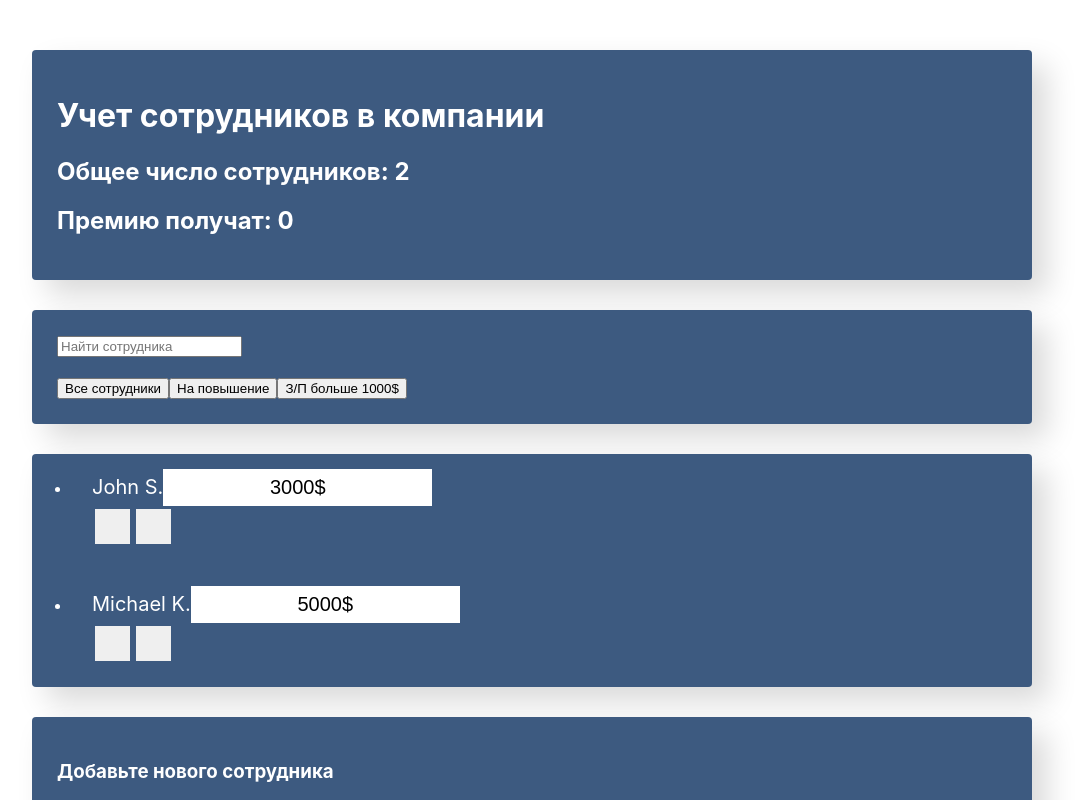
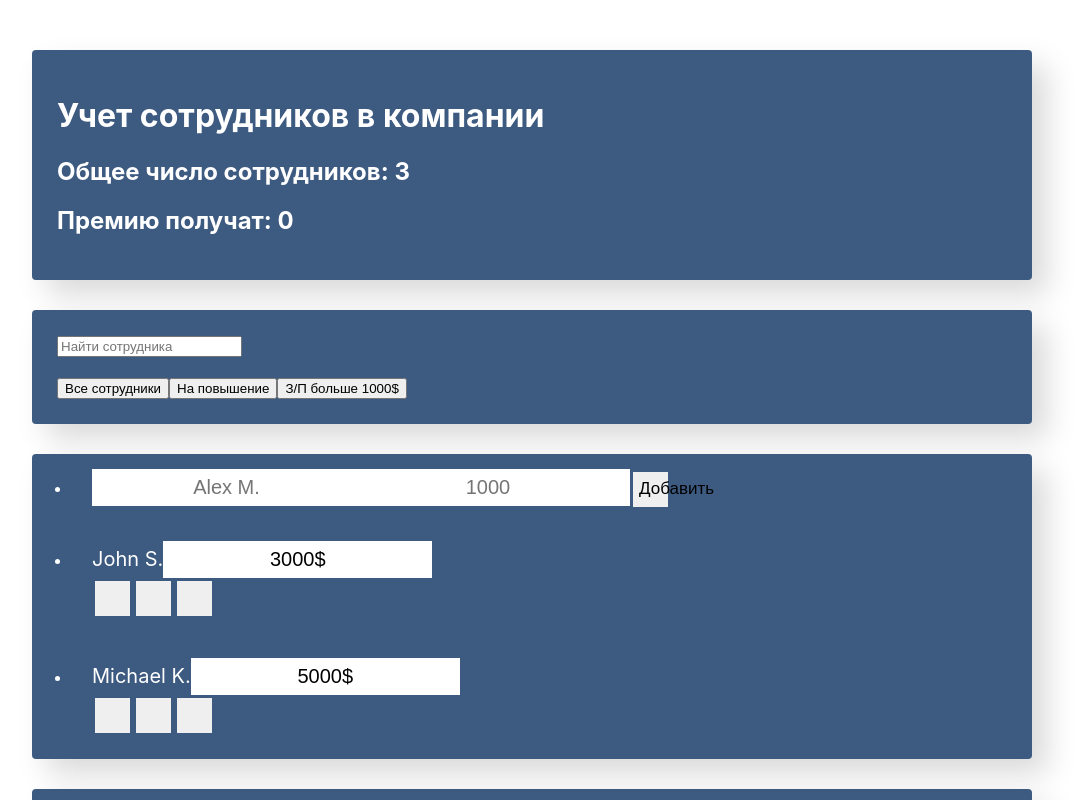
Before and after one commit to makrenka/ToDo-project-react, a React (Create React App) app: page / in a window 1280 px wide. Both pictures are taken after a click on the button 261 px from the left and 526 px from the top of the page. Shown: the top 800 px of the page, without its empty margins (108-1192 px from the left). Built offline with nearby package versions, Linux system fonts and the light colour scheme; the HTML template or start-up script is replaced by a standard one.

Commit message:
add editting items

```diff
--- a/src/components/app/app.jsx
+++ b/src/components/app/app.jsx
@@ -14,9 +14,9 @@ export class App extends Component {
 
     this.state = {
       data: [
-        { name: "Alex M.", salary: 1000, id: 1, rise: false, increase: false, },
-        { name: "John S.", salary: 3000, id: 2, rise: false, increase: false, },
-        { name: "Michael K.", salary: 5000, id: 3, rise: false, increase: false, },
+        { name: "Alex M.", salary: 1000, id: 1, rise: false, increase: false, isEdditing: false },
+        { name: "John S.", salary: 3000, id: 2, rise: false, increase: false, isEdditing: false },
+        { name: "Michael K.", salary: 5000, id: 3, rise: false, increase: false, isEdditing: false },
       ],
       value: '',
       filter: 'all',
@@ -35,7 +35,14 @@ export class App extends Component {
     this.setState(({ data }) => ({
       data: [...data, newItem],
     }));
-  }
+  };
+
+  editItem = (id, name, salary) => {
+    this.setState(({ data }) => ({
+      data: data.map((item) =>
+        item.id === id ? { ...item, name, salary } : item),
+    }));
+  };
 
   // onToggleIncrease = (id) => {
   // длинный метод
@@ -118,6 +125,7 @@ export class App extends Component {
           data={this.filterItems(this.searchItems(data, value), filter)}
           onDelete={this.deleteItem}
           onToggleProp={this.onToggleProp}
+          editItem={this.editItem}
         />
         <EmployeesAddForm onAddItem={this.addItem} />
       </div>
--- a/src/components/employees-list-item/employees-list-item.jsx
+++ b/src/components/employees-list-item/employees-list-item.jsx
@@ -1,18 +1,72 @@
 import classNames from 'classnames';
+import { Component } from 'react';
 import './employees-list-item.css';
 
-export const EmployeesListItem = ({
+export class EmployeesListItem extends Component {
+  constructor(props) {
+    super(props);
+
+    this.state = {
+      nameItem: '',
+      salaryItem: '',
+    }
+  }
+
+  editItem = (e) => {
+    e.preventDefault();
+    const { nameItem, salaryItem } = this.state;
+    if (nameItem !== '' && salaryItem !== '') {
+      this.props.editItem(nameItem, salaryItem);
+    };
+  };
+
+  onValueChange = (e) => {
+    this.setState({
+      [e.target.name]: e.target.value,
+    })
+  }
+
+  render() {
+    const {
       name,
       salary,
       increase,
       rise,
+      isEdditing,
       onDelete,
       onToggleProp,
-}) => (
+    } = this.props;
+    const { nameItem, salaryItem } = this.state;
+
+    return (
       <li className={classNames("list-group-item d-flex justify-content-between", {
         increase,
         like: rise
       })}>
+        {isEdditing ?
+          <form className="edit-form d-flex" onSubmit={this.editItem}>
+            <input
+              type="text"
+              className="form-control new-post-label"
+              placeholder={name}
+              name="name"
+              value={nameItem}
+              onChange={this.onValueChange}
+            />
+            <input
+              type="number"
+              className="form-control new-post-label"
+              placeholder={salary}
+              name='salary'
+              value={salaryItem}
+              onChange={this.onValueChange}
+            />
+
+            <button type="submit" className="btn btn-outline-light">
+              Добавить
+            </button>
+          </form> :
+          <>
             <span
               className="list-group-item-label"
               onClick={onToggleProp}
@@ -34,11 +88,21 @@ export const EmployeesListItem = ({
               >
                 <i className="fas fa-cookie"></i>
               </button>
-
+              <button
+                type="button"
+                className="btn-pencil btn-sm "
+                onClick={onToggleProp}
+                data-toggle="isEdditing"
+              >
+                <i className="fas fa-pencil"></i>
+              </button>
               <button type="button" className="btn-trash btn-sm " onClick={onDelete}>
                 <i className="fas fa-trash"></i>
               </button>
               <i className="fas fa-star"></i>
             </div>
+          </>}
       </li>
     )
+  }
+}
--- a/src/components/employees-list/employees-list.jsx
+++ b/src/components/employees-list/employees-list.jsx
@@ -2,7 +2,7 @@ import { EmployeesListItem } from '../employees-list-item';
 
 import './employees-list.css';
 
-export const EmployeesList = ({ data, onDelete, onToggleProp }) => (
+export const EmployeesList = ({ data, onDelete, onToggleProp, editItem }) => (
   (data.length) ?
     <ul className="app-list list-group">
       {data.map(({ id, ...item }) =>
@@ -11,6 +11,7 @@ export const EmployeesList = ({ data, onDelete, onToggleProp }) => (
           {...item}
           onDelete={() => onDelete(id)}
           onToggleProp={(e) => onToggleProp(id, e.currentTarget.getAttribute('data-toggle'))}
+          editItem={(e) => editItem(id, e.currentTarget.getAttribute('name'))}
         />
       )}
     </ul> :
```
Lines whose indentation alone changed are shown as unchanged.
